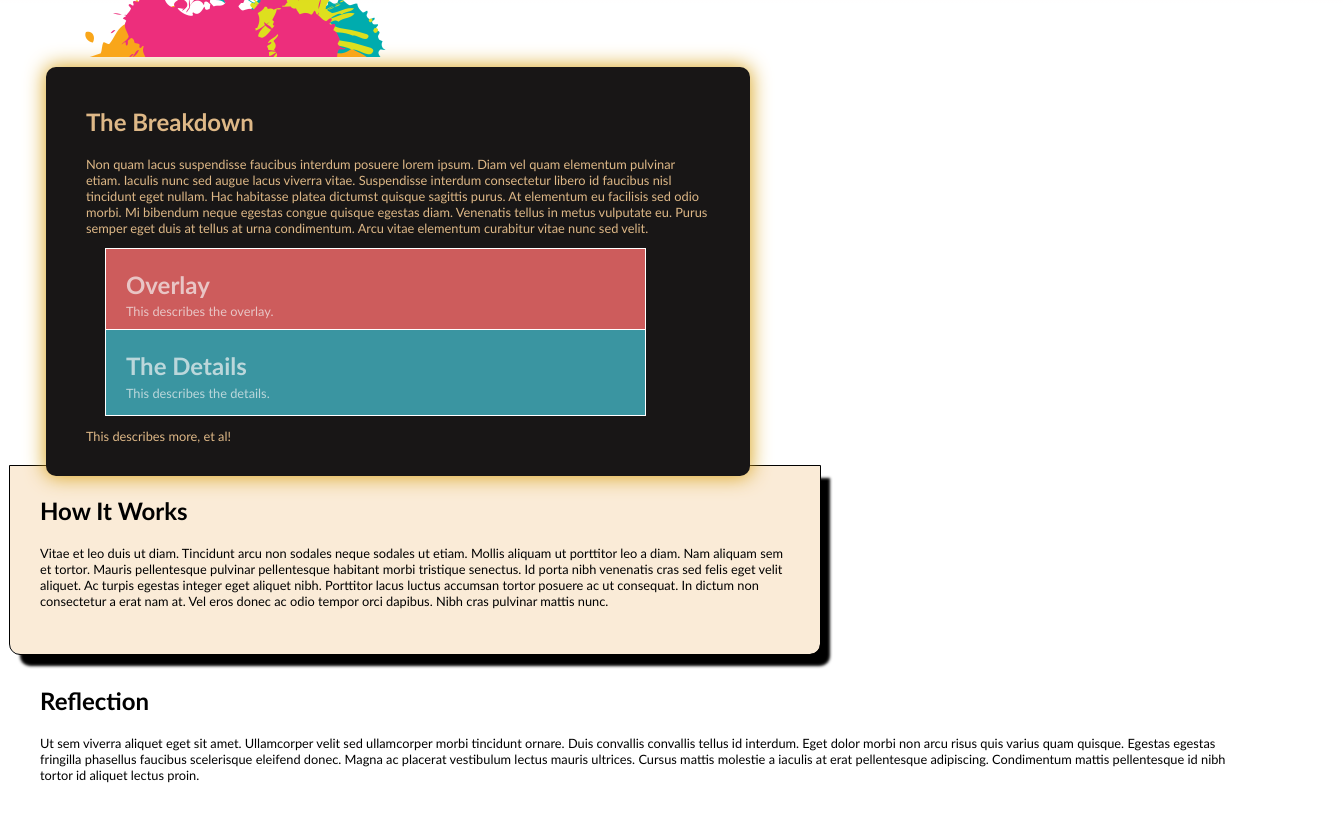
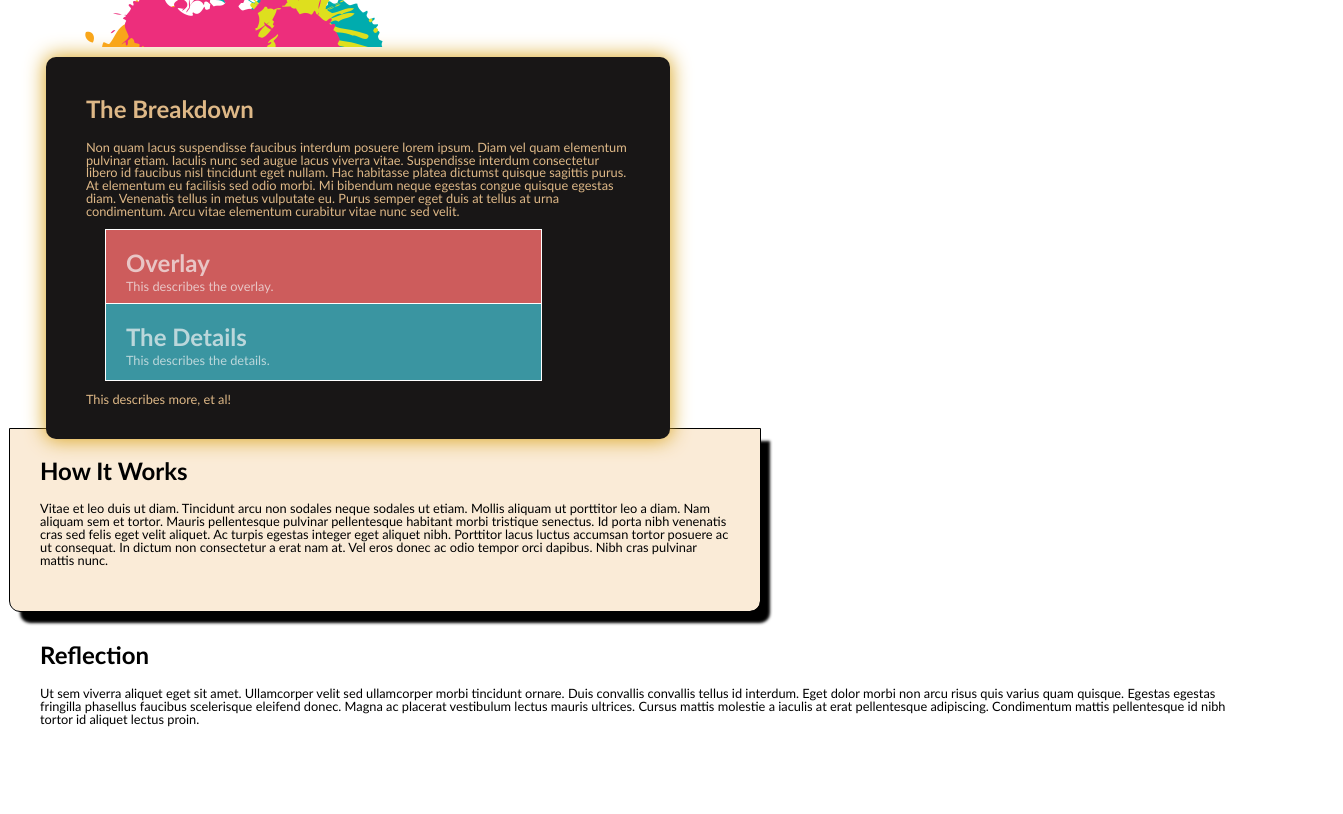
Before and after one commit to cadanu/fun-with-css, a plain HTML site: page index.html in a window 1280 px wide. Shown: the part 101-915 px from the top of the page, 1343 px wide, since content can reach past the window. After the commit the page ends 857 px from the top, so only its background shows below. Drawn offline with Linux system fonts and the light colour scheme.

Commit message:
Configured css reset

```diff
--- a/index.html
+++ b/index.html
@@ -4,6 +4,7 @@
     <meta name="viewport" content="width=device-width, initial-scale=1.0">
     <meta name="robots" content="noindex, follow">
 
+    <link rel="StyleSheet" type="text/css" href="rsc/style/reset.css">
     <link rel="StyleSheet" type="text/css" href="rsc/style/a.css">
     <link rel="StyleSheet" type="text/css" href="rsc/style/as.css">
 </head>
--- a/rsc/style/reset.css
+++ b/rsc/style/reset.css
@@ -7,7 +7,7 @@
     box-sizing: border-box;
 }
 
-html, body, div, span, applet, object, iframe,
+/* html, body, div, span, applet, object, iframe,
 h1, h2, h3, h4, h5, h6, p, blockquote, pre,
 a, abbr, acronym, address, big, cite, code,
 del, dfn, em, img, ins, kbd, q, s, samp,
@@ -26,7 +26,7 @@ time, mark, audio, video {
 	font-size: 100%;
 	font: inherit;
 	vertical-align: baseline;
-}
+} */
 /* HTML5 display-role reset for older browsers */
 article, aside, details, figcaption, figure,
 footer, header, hgroup, menu, nav, section {
```
